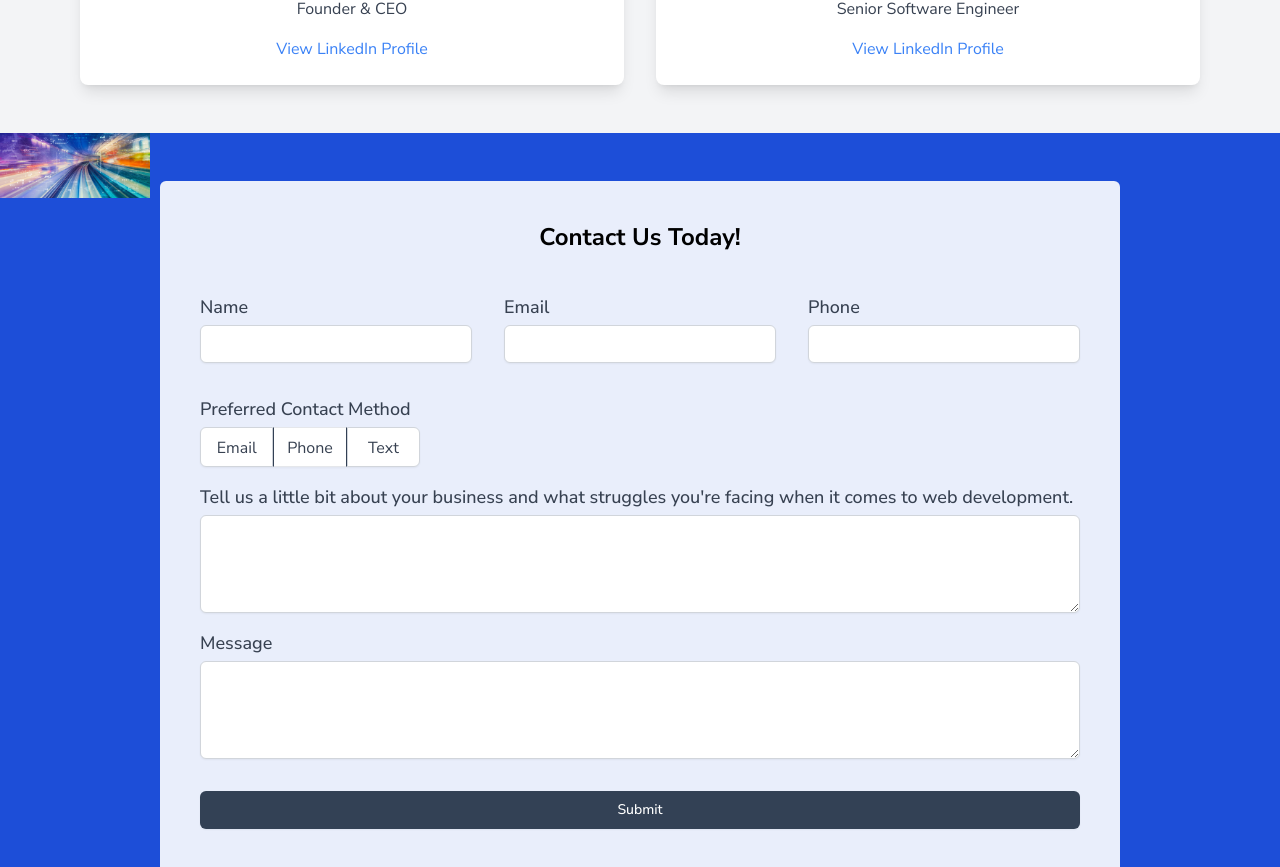
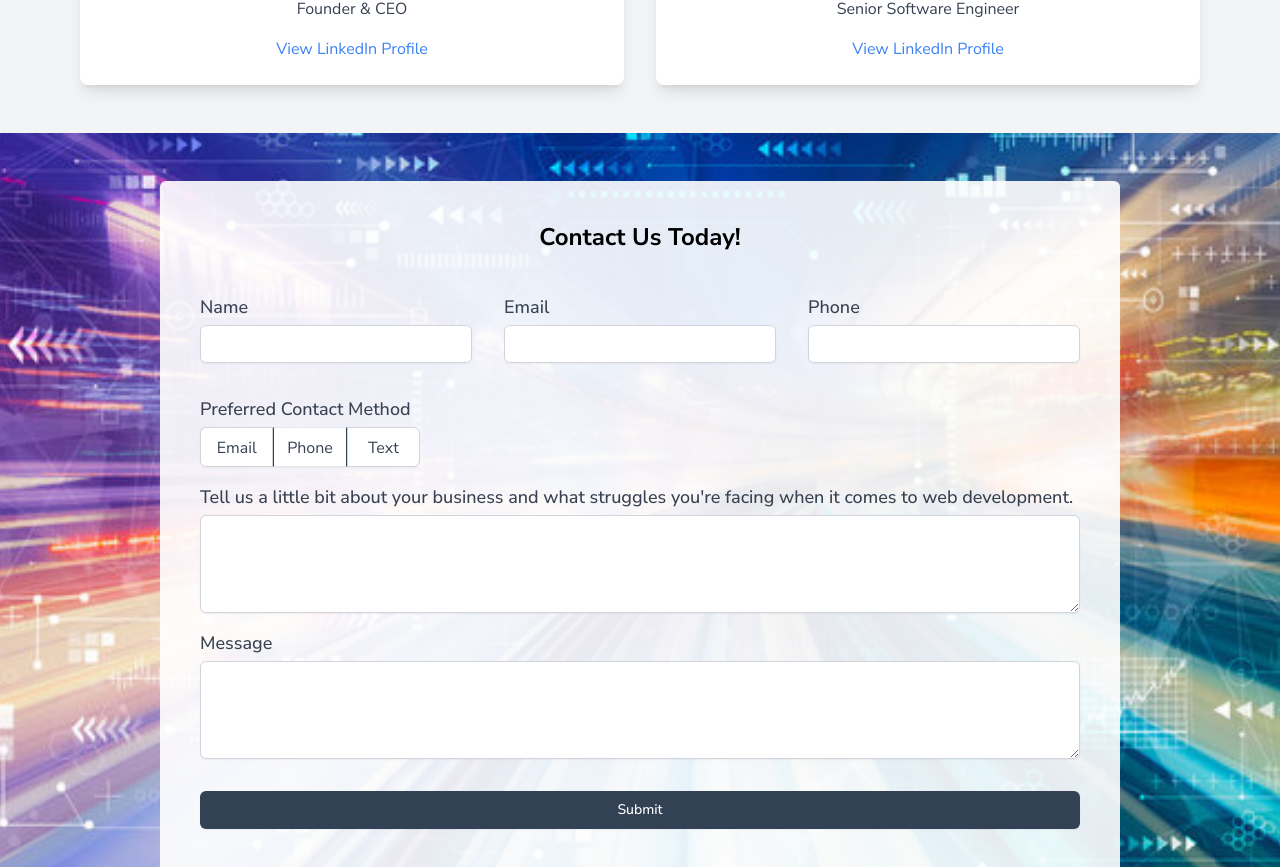
Before and after one commit to HumanITNow/human-it-now-web, a Next.js app: page / in a window 1280 px wide. Shown: the part 4017-4884 px from the top of the page. Built offline with nearby package versions, Linux system fonts and the light colour scheme.

Commit message:
missed refactoring one image

```diff
--- a/app/components/Contact.tsx
+++ b/app/components/Contact.tsx
@@ -50,7 +50,7 @@ const Contact = () => {
     return (
         <div className='relative py-12'>
             <div className='absolute inset-0 w-full h-full'>
-                <Image src='/media/humanitnow!/pic4.jpg' alt='Background' height={150} width={150} objectFit='cover' />
+                <Image src='/media/humanitnow!/pic4.jpg' alt='Background' fill objectFit='cover' />
             </div>
             <div className='relative bg-white text-black dark:bg-secondary-main dark:text-secondary-text bg-opacity-90 dark:bg-opacity-90 p-10 rounded-md w-3/4 mx-auto'>
                 <h3 className='text-center text-2xl font-bold mb-6'>Contact Us Today!</h3>
```
